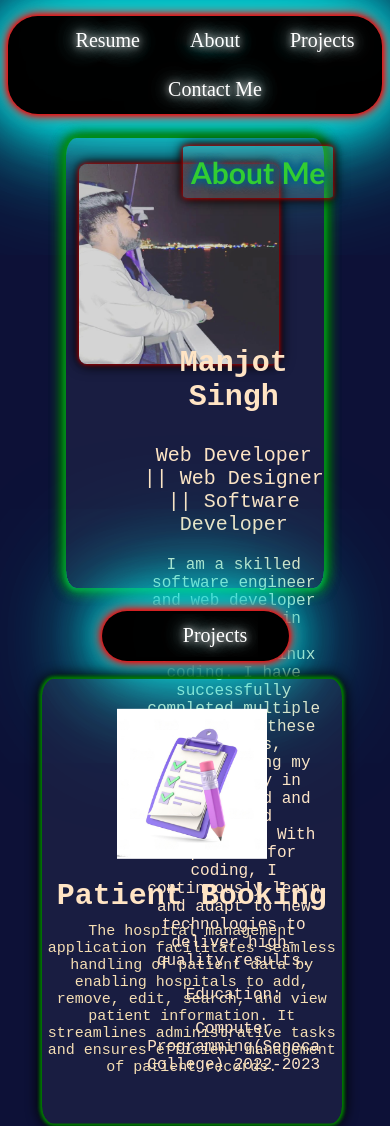
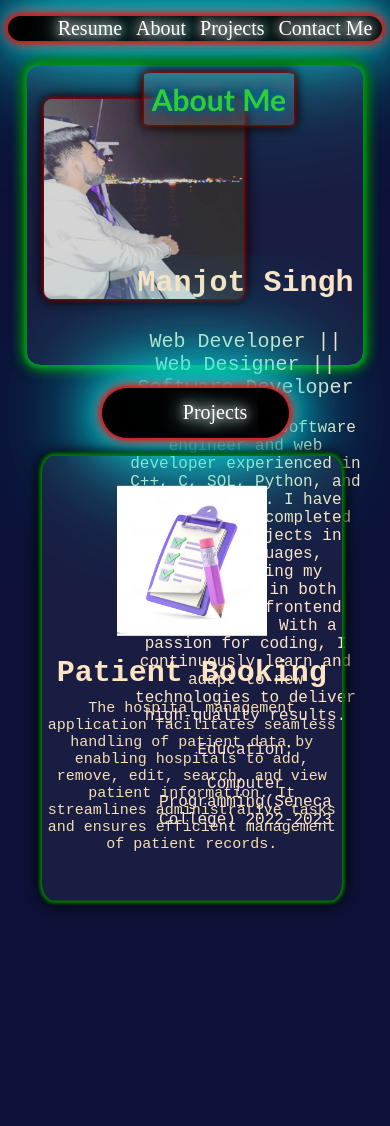
Before and after one commit to ManjotSingh4241/portfolio, a website: page index.html in a window 390 px wide. Shown: the top 1126 px of the page. Drawn offline with Linux system fonts and the light colour scheme.

Commit message:
Initial commit

```diff
--- /dev/null
+++ b/css/responsive.css
@@ -0,0 +1,15 @@
+@media screen and (max-width: 768px) {
+    .navbar li {
+        display: inline-block;
+        list-style: none;
+        margin: 1px 2px;
+    }
+
+    .about-me-section {
+        margin-top: 6.5%;
+        width: 90%;
+        height: 300px;
+    }
+
+
+}
--- a/css/style.css
+++ b/css/style.css
@@ -129,12 +129,7 @@ body {
     text-shadow: 0 0 5px #ffffff, 0 0 10px #ffffff, 0 0 15px #ffffff, 0 0 20px #00e6e6, 0 0 px #00e6e6, 0 0 80px #00e6e6, 0 0 100px #00e6e6, 0 0 150px #00e6e6;
     animation: glowing 2s linear infinite;
     box-shadow: 0 0 5px red, 0 0 10px black, 0 0 15px black;
-    /* box-shadow: 0px 10px #034168; */
 }
-
-/* .about-me-section{
-    animation: fade-in 3s ease-in-out;
-   } */
 
 .about-me-section {
     margin: auto;
@@ -815,7 +810,7 @@ body {
     background-color: rgba(255, 255, 255, 0.1);
     border-radius: 10px;
     padding: 20px;
-    margin-top: 50px;
+    margin-top: -495%;
     margin-left: auto;
     margin-right: auto;
     margin-bottom: 20px;
--- a/index.html
+++ b/index.html
@@ -7,6 +7,7 @@
     <meta name="viewport" content="width=device-width, initial-scale=1.0">
     <script src="script/script.js"></script>
     <link rel="stylesheet" type="text/css" href="css/style.css">
+    <link rel="stylesheet" type="text/css" href="css/responsive.css">
     <title>Manjot Singh-Portfolio</title>
 </head>
 
```
